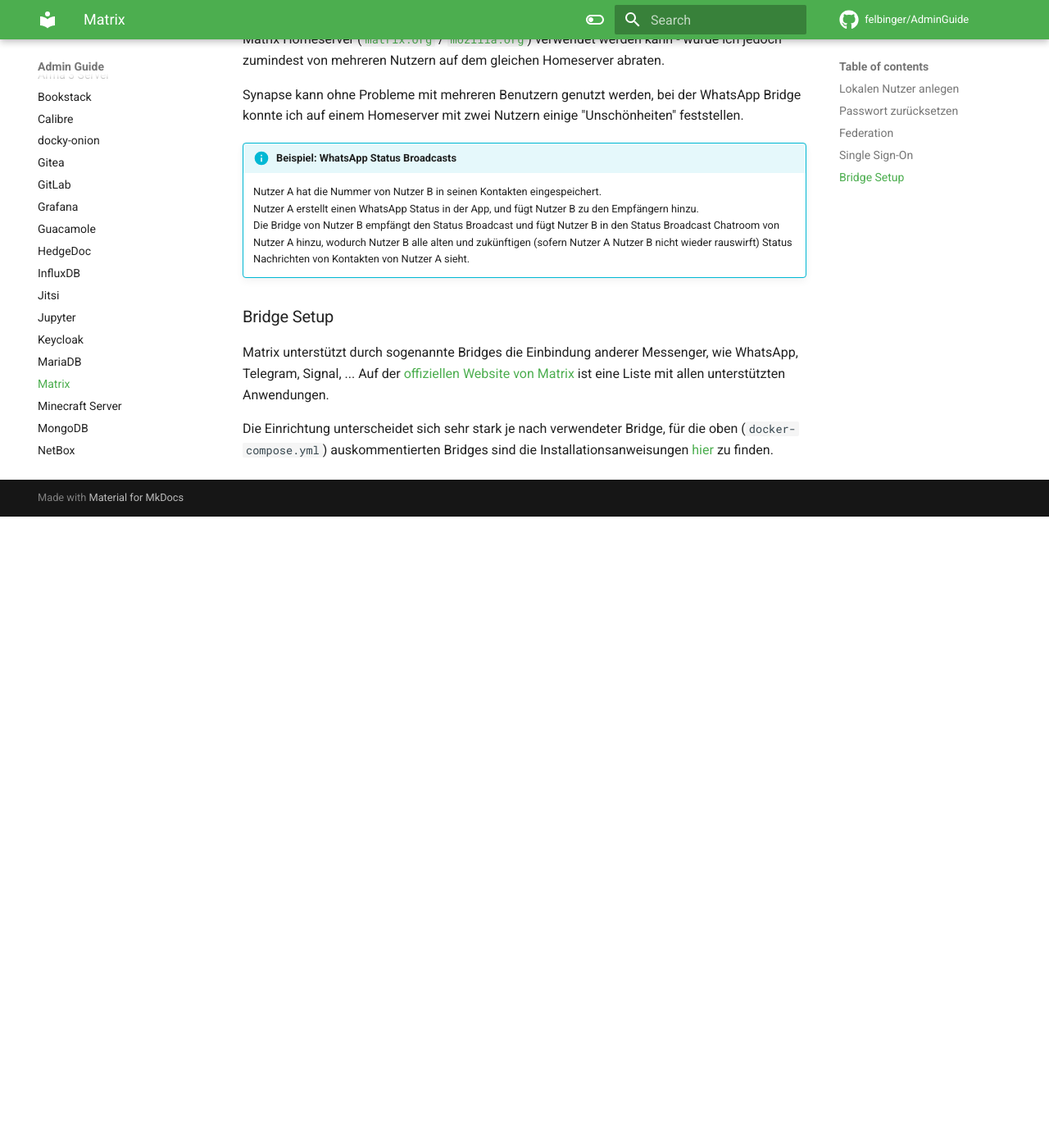
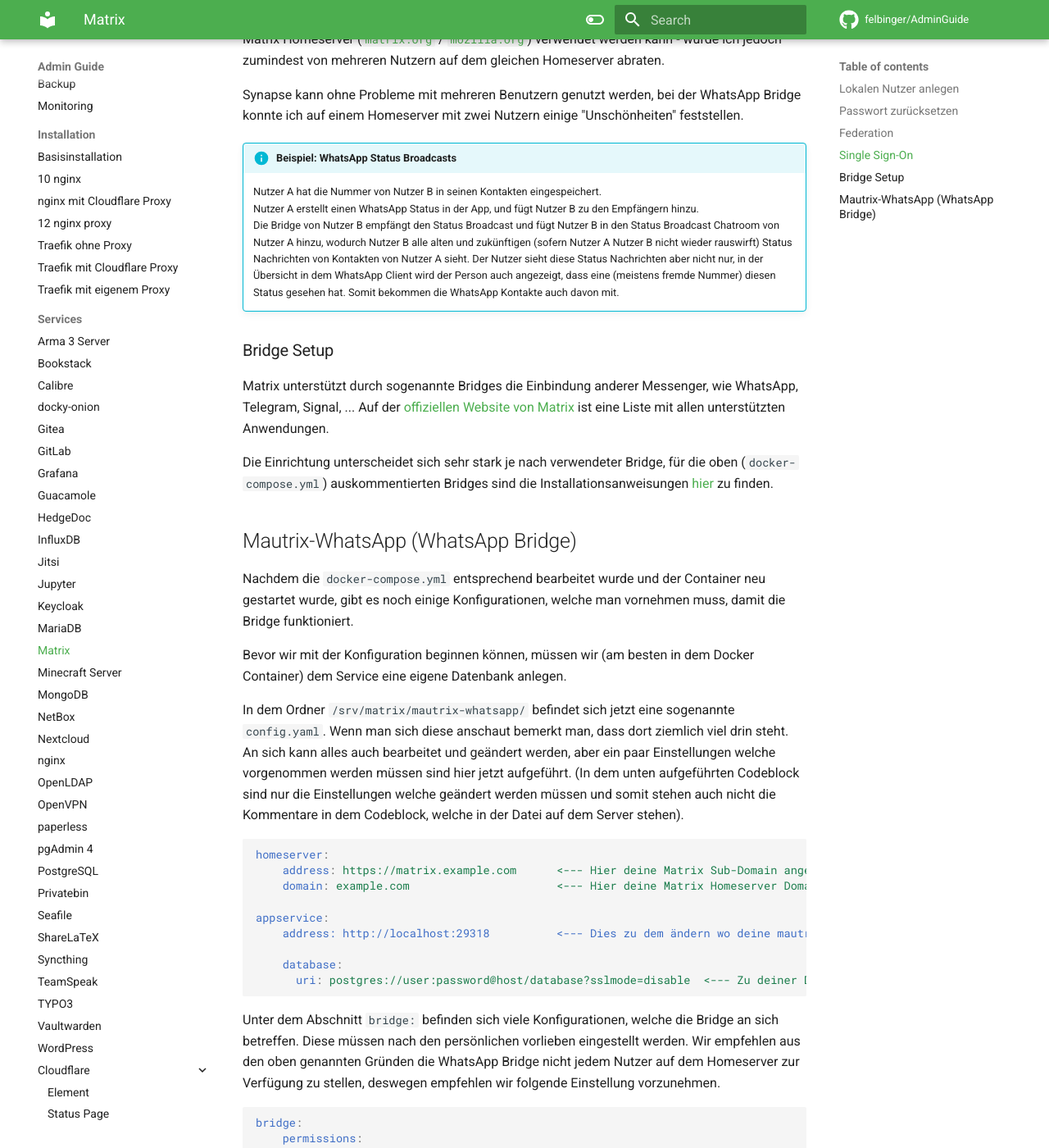
Before and after one commit to felbinger/AdminGuide, an MkDocs documentation site: the page built from docs/services/matrix.md, in a window 1280 px wide and 1400 px high, scrolled down 5370 px. Shown: the whole window at 82% size. Built offline with MkDocs 1.6.1 and Material for MkDocs 9.7.7, drawn with Linux system fonts in a browser that asks for light colours; comment, search, counter and statistics services are not loaded; before the commit the page ends 6000 px from its top, so only the background shows below that; some of the changed text lies outside the part shown.

Commit message:
Added Mautrix-Whatsapp setup introduction

````diff
--- a/docs/services/matrix.md
+++ b/docs/services/matrix.md
@@ -288,6 +288,10 @@ einem Homeserver mit zwei Nutzern einige "Unschönheiten" feststellen.
     Die Bridge von Nutzer B empfängt den Status Broadcast und fügt Nutzer B in den Status Broadcast
     Chatroom von Nutzer A hinzu, wodurch Nutzer B alle alten und zukünftigen (sofern Nutzer A
     Nutzer B nicht wieder rauswirft) Status Nachrichten von Kontakten von Nutzer A sieht.
+    Der Nutzer sieht diese Status Nachrichten aber nicht nur, in der Übersicht in dem WhatsApp Client wird der Person
+    auch angezeigt, dass eine (meistens fremde Nummer) diesen Status gesehen hat. Somit bekommen die WhatsApp Kontakte
+    auch davon mit.
+
 
 ### Bridge Setup
 
@@ -298,3 +302,56 @@ ist eine Liste mit allen unterstützten Anwendungen.
 Die Einrichtung unterscheidet sich sehr stark je nach verwendeter Bridge, für
 die oben (`docker-compose.yml`) auskommentierten Bridges sind die Installationsanweisungen
 [hier](https://docs.mau.fi/bridges/python/signal/setup-docker.html) zu finden.
+
+## Mautrix-WhatsApp (WhatsApp Bridge)
+Nachdem die `docker-compose.yml` entsprechend bearbeitet wurde und der Container neu gestartet wurde, gibt es noch
+einige Konfigurationen, welche man vornehmen muss, damit die Bridge funktioniert.
+
+Bevor wir mit der Konfiguration beginnen können, müssen wir (am besten in dem Docker Container) dem Service eine eigene
+Datenbank anlegen.
+
+[//]: # (TODO: Datenbank anlegen erklären)
+
+In dem Ordner `/srv/matrix/mautrix-whatsapp/` befindet sich jetzt eine sogenannte `config.yaml`. Wenn man sich diese
+anschaut bemerkt man, dass dort ziemlich viel drin steht. An sich kann alles auch bearbeitet und geändert werden, aber
+ein paar Einstellungen welche vorgenommen werden müssen sind hier jetzt aufgeführt.
+(In dem unten aufgeführten Codeblock sind nur die Einstellungen welche geändert werden müssen und somit stehen auch nicht
+die Kommentare in dem Codeblock, welche in der Datei auf dem Server stehen).
+
+```yaml
+homeserver:
+    address: https://matrix.example.com      <--- Hier deine Matrix Sub-Domain angeben
+    domain: example.com                      <--- Hier deine Matrix Homeserver Domain (welche hinter dem Namen steht)
+
+appservice:
+    address: http://localhost:29318          <--- Dies zu dem ändern wo deine mautrix-bridge erreichbar ist (default: mautrix-whatsapp)
+
+    database:
+      uri: postgres://user:password@host/database?sslmode=disable  <--- Zu deiner Datenbankverbindung ändern
+```
+
+Unter dem Abschnitt `bridge:` befinden sich viele Konfigurationen, welche die Bridge an sich betreffen. Diese müssen
+nach den persönlichen vorlieben eingestellt werden. Wir empfehlen aus den oben genannten Gründen die WhatsApp Bridge nicht jedem Nutzer auf
+dem Homeserver zur Verfügung zu stellen, deswegen empfehlen wir folgende Einstellung vorzunehmen.
+
+```yaml
+bridge:
+    permissions:
+        "*": relay
+        "example.com": user                  <--- Diese Zeile entfernen
+        "@admin:example.com": admin          <--- Das in Anführungszeichen zu deinem Matrix Namen ändern.
+```
+Wenn man die Konfigurationsdatei abgespeichert und den Container neu gestartet hat, befindet sich neben der `config.yaml`
+jetzt auch eine `registration.yaml`. Wir empfehlen diese Datei in `/srv/matrix/synapse/` zu verschieben und wenn man vorhat
+mehrere Bridges zu verwenden diese auch umzubenennen in `whatsapp-registration.yaml` o. Ä.
+Wenn die Datei verschoben und ggf. umbenannt wurde muss man diese in die `homeserver.yaml` Datei hinzufügen, indem man
+am Ende der Datei folgende zwei Zeilen hinzufügt:
+
+```yaml
+app_service_config_files:
+  - /data/whatsapp-registration.yaml
+```
+
+Wenn der Container nun erneut neu gestartet wurde, kann man in seiner Matrix Instanz den Benutzer `@whatsappbot:domain.de`
+(sofern der Name des Bots in der `config.yaml` nicht verändert wurde) anschreiben und mit der Nachricht `help` eine
+Hilfenachricht erhalten.
````
